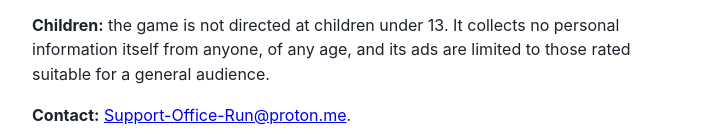
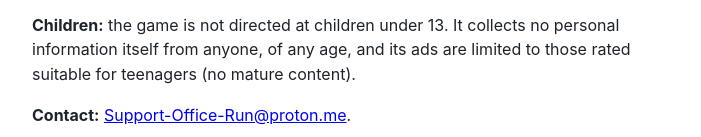
Before and after one commit to Office-Run/office-run-site, a plain HTML site: page privacy.html in a window 1280 px wide. Shown: the part 941-1078 px from the top of the page, without its empty margins (288-989 px from the left). Drawn offline with Linux system fonts and the light colour scheme.

Commit message:
Privacy: ads rated for teenagers

```diff
--- a/privacy.html
+++ b/privacy.html
@@ -8,6 +8,6 @@
 <p><b>No Ads:</b> one purchase removes the ads for good. Apple takes the payment; we never see your name, card or Apple ID, only whether the purchase exists, which the app asks the App Store on your phone. Once it is bought, Google's ad software is not started and receives nothing.</p>
 <p><b>Your choices in Europe:</b> in the European Economic Area, the United Kingdom and Switzerland the game asks for your choice before the first ad, and you can change it at any time with "Privacy choices" on the Privacy page inside the game.</p>
 <p><b>Racing nearby:</b> when you open a race, the game talks only to other phones on the same Wi-Fi or nearby, to share runner positions during that race. Nothing from a race goes to the internet or to us. iOS asks your permission first. There are no ads in a race.</p>
-<p><b>Children:</b> the game is not directed at children under 13. It collects no personal information itself from anyone, of any age, and its ads are limited to those rated suitable for a general audience.</p>
+<p><b>Children:</b> the game is not directed at children under 13. It collects no personal information itself from anyone, of any age, and its ads are limited to those rated suitable for teenagers (no mature content).</p>
 <p><b>Contact:</b> <a href="mailto:Support-Office-Run@proton.me">Support-Office-Run@proton.me</a>.</p>
 <p><b>Changes:</b> if this changes, this page and the App Store listing will say so first. Last updated November 2026.</p>
```
